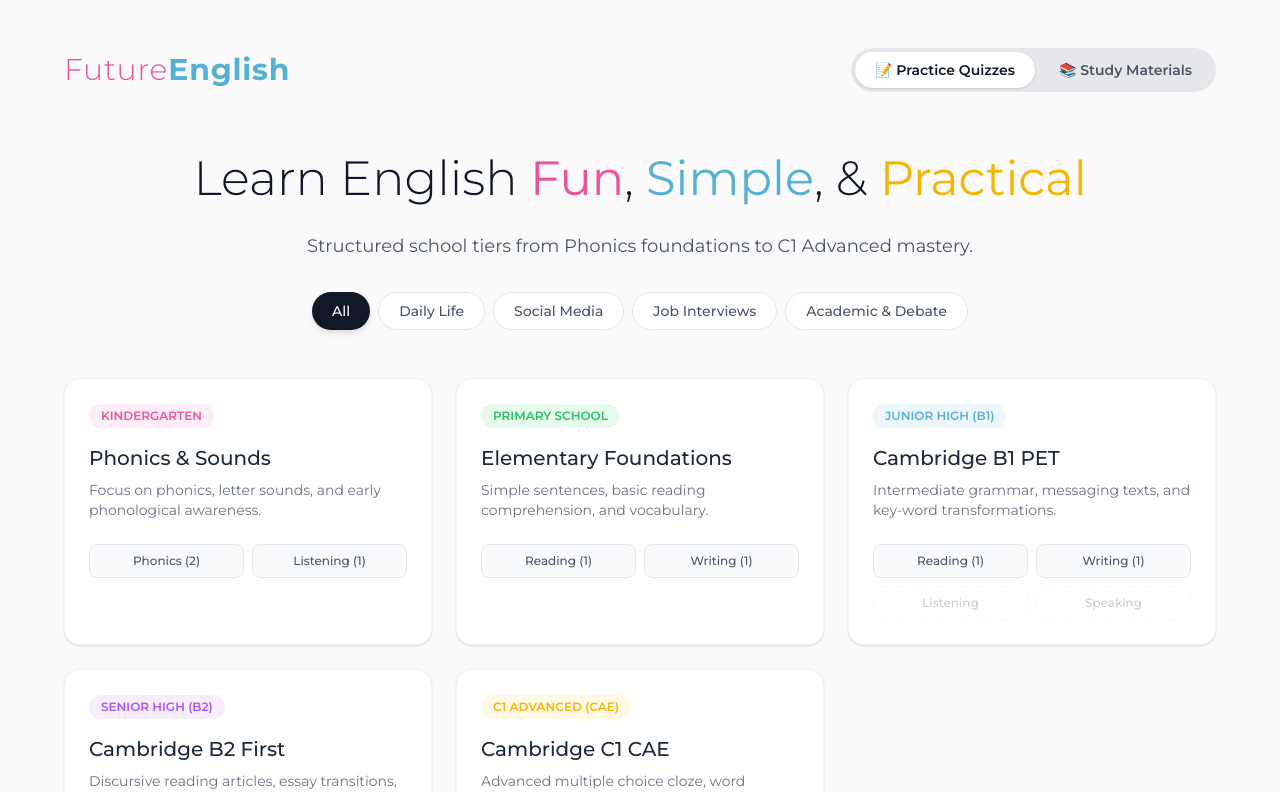
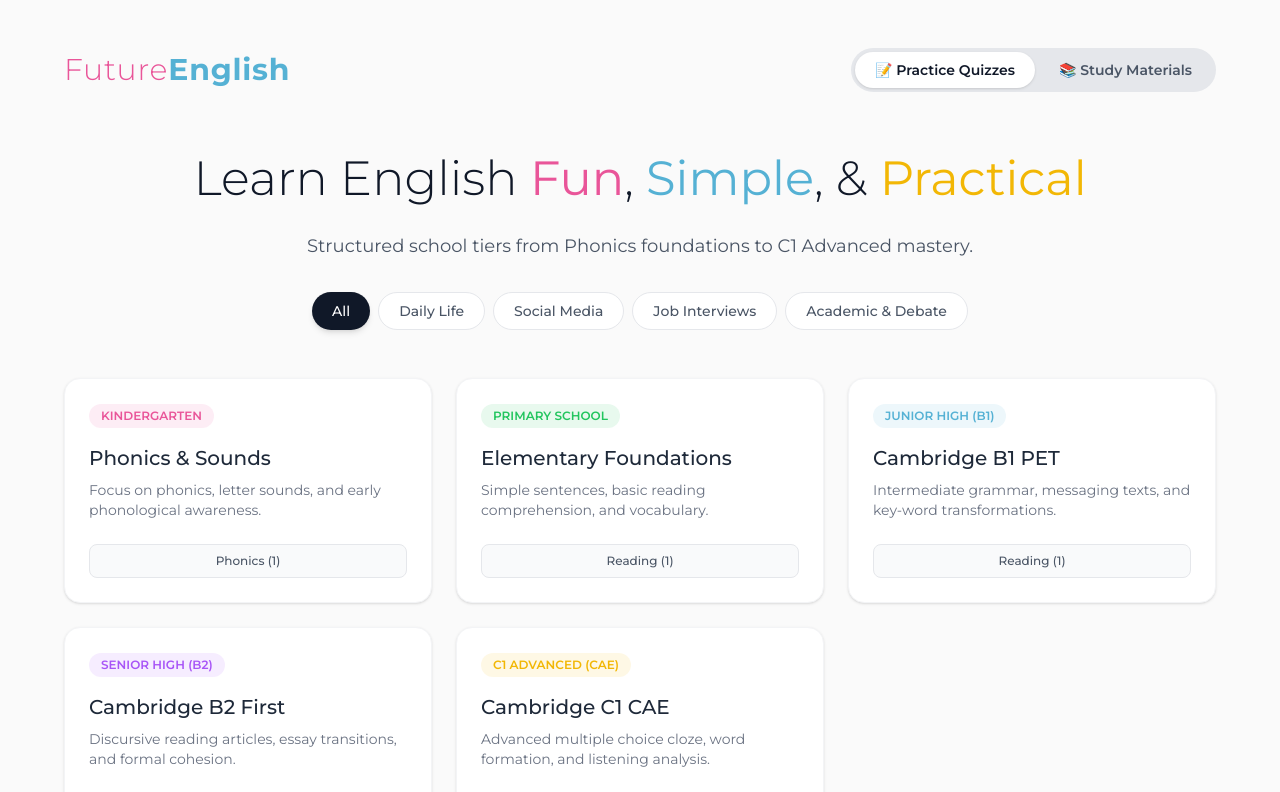
Before and after one commit to KBoer25/future-english-frontend, a Next.js app: page / in a window 1280 px wide. Shown: the top 792 px of the page. Built offline with nearby package versions, Linux system fonts and the light colour scheme.

Commit message:
Added visual illustrations and accent headers to study materials

```diff
--- a/app/page.tsx
+++ b/app/page.tsx
@@ -23,6 +23,8 @@ type StudyMaterial = {
   level: string;
   category: string;
   summary: string;
+  illustration: string;
+  accentColor: string;
   content: string[];
 };
 
@@ -37,7 +39,6 @@ export default function Home() {
 
   // Comprehensive Quizzes across all school tiers
   const materials: Record<string, ModuleData> = {
-    // ================= KINDERGARTEN (Phonics Focus) =================
     "Kindergarten-Phonics": {
       title: "Kindergarten: Letter Sounds & Phonics",
       image: "🔤",
@@ -54,38 +55,8 @@ export default function Home() {
           ],
           explanation: "In early phonics, consonants like 'S' represent continuous phonemes making a hissing sound.",
         },
-        {
-          id: 2,
-          prompt: "Which word starts with the short 'A' sound (/æ/), like in 'Apple'?",
-          options: [
-            { label: "Cat", isCorrect: true },
-            { label: "Dog", isCorrect: false },
-            { label: "Sun", isCorrect: false },
-          ],
-          explanation: "Short vowel sounds (like /æ/ in cat) are foundational building blocks for decoding CVC words.",
-        },
       ],
     },
-    "Kindergarten-Listening": {
-      title: "Kindergarten: Auditory Rhymes & Sounds",
-      image: "🎵",
-      category: "Daily Life",
-      source: "Phonological Awareness Framework",
-      questions: [
-        {
-          id: 1,
-          prompt: "Which word rhymes with 'Cat'?",
-          options: [
-            { label: "Hat", isCorrect: true },
-            { label: "Dog", isCorrect: false },
-            { label: "Pen", isCorrect: false },
-          ],
-          explanation: "Rhyming helps young children recognize word families and phonological structures.",
-        },
-      ],
-    },
-
-    // ================= PRIMARY SCHOOL (Elementary A1-A2) =================
     "Primary-Reading": {
       title: "Primary School: Short Stories & Sentences",
       image: "📚",
@@ -103,25 +74,6 @@ export default function Home() {
         },
       ],
     },
-    "Primary-Writing": {
-      title: "Primary School: Basic Sentence Building",
-      image: "✏️",
-      category: "Daily Life",
-      source: "Elementary ESL Curriculum",
-      questions: [
-        {
-          id: 1,
-          prompt: "Choose the correct pronoun: '____ is my best friend. Her name is Anna.'",
-          options: [
-            { label: "She", isCorrect: true },
-            { label: "He", isCorrect: false },
-          ],
-          explanation: "'She' is the correct subject pronoun for a female individual.",
-        },
-      ],
-    },
-
-    // ================= JUNIOR HIGH SCHOOL (B1 Preliminary) =================
     "Junior High-Reading": {
       title: "Junior High: Cambridge B1 Reading",
       image: "📱",
@@ -139,25 +91,6 @@ export default function Home() {
         },
       ],
     },
-    "Junior High-Writing": {
-      title: "Junior High: Key Word Transformations",
-      image: "✍️",
-      category: "Daily Life",
-      source: "Cambridge Assessment English (PET)",
-      questions: [
-        {
-          id: 1,
-          prompt: 'Original: "Niko really enjoys playing basketball."\nRewrite: "Niko is very keen _______ basketball."',
-          options: [
-            { label: "on", isCorrect: true },
-            { label: "in", isCorrect: false },
-          ],
-          explanation: "Fixed prepositional expression: 'keen on'.",
-        },
-      ],
-    },
-
-    // ================= SENIOR HIGH SCHOOL (B2 First / FCE) =================
     "Senior High-Reading": {
       title: "Senior High: B2 Discursive Reading",
       image: "📰",
@@ -175,25 +108,6 @@ export default function Home() {
         },
       ],
     },
-    "Senior High-Writing": {
-      title: "Senior High: B2 Essay Cohesion",
-      image: "📝",
-      category: "Academic & Debate",
-      source: "Cambridge B2 First (FCE)",
-      questions: [
-        {
-          id: 1,
-          prompt: "Which transition phrase best introduces an additional argument in a formal B2 essay?",
-          options: [
-            { label: "Furthermore, it is worth noting that...", isCorrect: true },
-            { label: "Plus, also and stuff...", isCorrect: false },
-          ],
-          explanation: "'Furthermore' demonstrates appropriate formal register for B2 writing criteria.",
-        },
-      ],
-    },
-
-    // ================= C1 ADVANCED (CAE) =================
     "Advanced-Reading": {
       title: "C1 Advanced: Reading & Use of English",
       image: "📖",
@@ -211,26 +125,9 @@ export default function Home() {
         },
       ],
     },
-    "Advanced-Writing": {
-      title: "C1 Advanced: Word Formation",
-      image: "✒️",
-      category: "Academic & Debate",
-      source: "Cambridge Certificate in Advanced English (CAE)",
-      questions: [
-        {
-          id: 1,
-          prompt: 'Part 3 Word Formation (Freud and Dreams): "Sigmund Freud is regarded as the _____ (FOUND) of psychoanalysis."',
-          options: [
-            { label: "FOUNDER", isCorrect: true },
-            { label: "FOUNDATION", isCorrect: false },
-          ],
-          explanation: "CAE Part 3 requires correct suffix/affix derivation (Root: FOUND ➔ FOUNDER).",
-        },
-      ],
-    },
   };
 
-  // Detailed Study Guides & Curriculum Curated from Verified Sources
+  // Visual Study Guides with Graphic Emojis & Custom Color Accents
   const studyGuides: StudyMaterial[] = [
     {
       id: "kindergarten-phonics",
@@ -238,6 +135,8 @@ export default function Home() {
       level: "Kindergarten",
       category: "Daily Life",
       summary: "Systematic synthetic phonics framework for early childhood literacy development.",
+      illustration: "🧸🧩✨",
+      accentColor: "bg-pink-50 border-pink-100 text-pink-600",
       content: [
         "Phonemic Awareness: The ability to hear, isolate, and manipulate individual sounds (phonemes) in spoken words before seeing print.",
         "Synthetic Phonics Sequence: Introducing single letter sounds systematically rather than alphabetically so children can blend simple words immediately.",
@@ -251,6 +150,8 @@ export default function Home() {
       level: "Primary School (A1-A2)",
       category: "Daily Life",
       summary: "Core structural rules for young elementary learners transitioning into independent writing.",
+      illustration: "🎨✏️🎒",
+      accentColor: "bg-green-50 border-green-100 text-green-600",
       content: [
         "Basic Sentence Architecture: Standard Subject-Verb-Object (SVO) word order in declarative sentences.",
         "Pronoun Case Agreement: Correct usage of subject pronouns (I, you, he, she, it, we, they) vs. object pronouns (me, him, her, us, them).",
@@ -263,6 +164,8 @@ export default function Home() {
       level: "Junior High (B1)",
       category: "Social Media",
       summary: "Official guidance for tackling B1 Preliminary reading, writing transformations, and listening tasks.",
+      illustration: "🎧📱💡",
+      accentColor: "bg-sky-50 border-sky-100 text-sky-600",
       content: [
         "Reading Part 1: Always analyze short notices, text messages, and signs for safety warnings or explicit instructions.",
         "Writing Part 1 (Transformations): Focus closely on grammatical compatibility (e.g., adjectives followed by specific prepositions like 'keen on').",
@@ -275,6 +178,8 @@ export default function Home() {
       level: "Senior High (B2)",
       category: "Academic & Debate",
       summary: "Advanced coherence strategies and discursive writing techniques for upper-intermediate students.",
+      illustration: "📊📝🎯",
+      accentColor: "bg-purple-50 border-purple-100 text-purple-600",
       content: [
         "Discursive Paragraphing: Organizing essays with a clear thesis statement, balanced opposing arguments, and a definitive conclusion.",
         "Cohesive Devices: Moving beyond basic linkers (and, but) to sophisticated transitions (furthermore, consequently, nevertheless).",
@@ -287,6 +192,8 @@ export default function Home() {
       level: "C1 Advanced",
       category: "Academic & Debate",
       summary: "Rigorous academic and professional frameworks aligned with Cambridge C1 standards.",
+      illustration: "🏛️📜🎓",
+      accentColor: "bg-amber-50 border-amber-100 text-amber-600",
       content: [
         "Part 1 (Multiple-Choice Cloze): Tests subtle shades of meaning, fixed collocations, complementation, and phrasal verbs.",
         "Part 3 (Word Formation): Demands mastery over prefixes (un-, dis-, mis-), internal vowel changes, and compound word structures.",
@@ -405,6 +312,7 @@ export default function Home() {
             <span className="text-xs text-gray-400 font-medium">{currentStudyGuide.category}</span>
           </div>
 
+          <div className="text-5xl mb-4">{currentStudyGuide.illustration}</div>
           <h2 className="text-3xl font-bold text-gray-900 mb-4">{currentStudyGuide.title}</h2>
           <p className="text-gray-600 text-base mb-8 pb-6 border-b border-gray-100 leading-relaxed">
             {currentStudyGuide.summary}
@@ -496,14 +404,14 @@ export default function Home() {
             <h3 className="text-xl font-medium text-gray-800 mb-2">Phonics & Sounds</h3>
             <p className="text-sm text-gray-500 mb-6">Focus on phonics, letter sounds, and early phonological awareness.</p>
             <div className="grid grid-cols-2 gap-2 text-center text-xs text-gray-600">
-              {["Phonics", "Listening"].map((skill) => {
+              {["Phonics"].map((skill) => {
                 const key = `Kindergarten-${skill}`;
                 const item = materials[key];
                 return (
                   <button
                     key={skill}
                     onClick={() => item && setActiveModuleKey(key)}
-                    className={`p-2 rounded-lg border transition font-medium ${
+                    className={`p-2 rounded-lg border transition font-medium w-full col-span-2 ${
                       item ? "bg-gray-50 hover:bg-[#E95599] hover:text-white border-gray-200 cursor-pointer" : "opacity-30 border-dashed border-gray-200 cursor-not-allowed"
                     }`}
                   >
@@ -522,14 +430,14 @@ export default function Home() {
             <h3 className="text-xl font-medium text-gray-800 mb-2">Elementary Foundations</h3>
             <p className="text-sm text-gray-500 mb-6">Simple sentences, basic reading comprehension, and vocabulary.</p>
             <div className="grid grid-cols-2 gap-2 text-center text-xs text-gray-600">
-              {["Reading", "Writing"].map((skill) => {
+              {["Reading"].map((skill) => {
                 const key = `Primary-${skill}`;
                 const item = materials[key];
                 return (
                   <button
                     key={skill}
                     onClick={() => item && setActiveModuleKey(key)}
-                    className={`p-2 rounded-lg border transition font-medium ${
+                    className={`p-2 rounded-lg border transition font-medium w-full col-span-2 ${
                       item ? "bg-gray-50 hover:bg-[#22c55e] hover:text-white border-gray-200 cursor-pointer" : "opacity-30 border-dashed border-gray-200 cursor-not-allowed"
                     }`}
                   >
@@ -548,14 +456,14 @@ export default function Home() {
             <h3 className="text-xl font-medium text-gray-800 mb-2">Cambridge B1 PET</h3>
             <p className="text-sm text-gray-500 mb-6">Intermediate grammar, messaging texts, and key-word transformations.</p>
             <div className="grid grid-cols-2 gap-2 text-center text-xs text-gray-600">
-              {["Reading", "Writing", "Listening", "Speaking"].map((skill) => {
+              {["Reading"].map((skill) => {
                 const key = `Junior High-${skill}`;
                 const item = materials[key];
                 return (
                   <button
                     key={skill}
                     onClick={() => item && setActiveModuleKey(key)}
-                    className={`p-2 rounded-lg border transition font-medium ${
+                    className={`p-2 rounded-lg border transition font-medium w-full col-span-2 ${
                       item ? "bg-gray-50 hover:bg-[#55b1d4] hover:text-white border-gray-200 cursor-pointer" : "opacity-30 border-dashed border-gray-200 cursor-not-allowed"
                     }`}
                   >
@@ -574,14 +482,14 @@ export default function Home() {
             <h3 className="text-xl font-medium text-gray-800 mb-2">Cambridge B2 First</h3>
             <p className="text-sm text-gray-500 mb-6">Discursive reading articles, essay transitions, and formal cohesion.</p>
             <div className="grid grid-cols-2 gap-2 text-center text-xs text-gray-600">
-              {["Reading", "Writing"].map((skill) => {
+              {["Reading"].map((skill) => {
                 const key = `Senior High-${skill}`;
                 const item = materials[key];
                 return (
                   <button
                     key={skill}
                     onClick={() => item && setActiveModuleKey(key)}
-                    className={`p-2 rounded-lg border transition font-medium ${
+                    className={`p-2 rounded-lg border transition font-medium w-full col-span-2 ${
                       item ? "bg-gray-50 hover:bg-[#a855f7] hover:text-white border-gray-200 cursor-pointer" : "opacity-30 border-dashed border-gray-200 cursor-not-allowed"
                     }`}
                   >
@@ -600,14 +508,14 @@ export default function Home() {
             <h3 className="text-xl font-medium text-gray-800 mb-2">Cambridge C1 CAE</h3>
             <p className="text-sm text-gray-500 mb-6">Advanced multiple choice cloze, word formation, and listening analysis.</p>
             <div className="grid grid-cols-2 gap-2 text-center text-xs text-gray-600">
-              {["Reading", "Writing", "Listening", "Speaking"].map((skill) => {
+              {["Reading"].map((skill) => {
                 const key = `Advanced-${skill}`;
                 const item = materials[key];
                 return (
                   <button
                     key={skill}
                     onClick={() => item && setActiveModuleKey(key)}
-                    className={`p-2 rounded-lg border transition font-medium ${
+                    className={`p-2 rounded-lg border transition font-medium w-full col-span-2 ${
                       item ? "bg-gray-50 hover:bg-[#f2b705] hover:text-white border-gray-200 cursor-pointer" : "opacity-30 border-dashed border-gray-200 cursor-not-allowed"
                     }`}
                   >
@@ -620,16 +528,20 @@ export default function Home() {
         </section>
       )}
 
-      {/* TAB 2: STUDY MATERIALS INDEX (Clicking cards opens full dedicated page) */}
+      {/* TAB 2: VISUAL STUDY MATERIALS CARDS WITH ILLUSTRATIONS */}
       {activeTab === "materials" && (
         <section className="max-w-4xl mx-auto space-y-6">
           {studyGuides.map((guide) => (
             <div
               key={guide.id}
               onClick={() => setActiveStudyId(guide.id)}
-              className="bg-white p-8 rounded-3xl border border-gray-200 shadow-sm hover:border-[#55b1d4] hover:shadow-md transition cursor-pointer group"
+              className="bg-white rounded-3xl border border-gray-200 shadow-sm hover:border-[#55b1d4] hover:shadow-md transition cursor-pointer overflow-hidden group flex flex-col md:flex-row items-center"
             >
-              <div className="flex justify-between items-center mb-4">
+              <div className={`w-full md:w-48 h-36 md:h-full flex items-center justify-center text-5xl border-r border-gray-100 ${guide.accentColor}`}>
+                {guide.illustration}
+              </div>
+              <div className="p-8 flex-1">
+                <div className="flex justify-between items-center mb-3">
                   <span className="bg-[#55b1d4]/10 text-[#55b1d4] text-xs font-bold px-3 py-1 rounded-full">
                     {guide.level}
                   </span>
@@ -638,7 +550,8 @@ export default function Home() {
                   </span>
                 </div>
                 <h3 className="text-2xl font-bold text-gray-900 mb-2">{guide.title}</h3>
-              <p className="text-gray-600 text-sm">{guide.summary}</p>
+                <p className="text-gray-600 text-sm leading-relaxed">{guide.summary}</p>
+              </div>
             </div>
           ))}
         </section>
```
Lines whose indentation alone changed are shown as unchanged.
